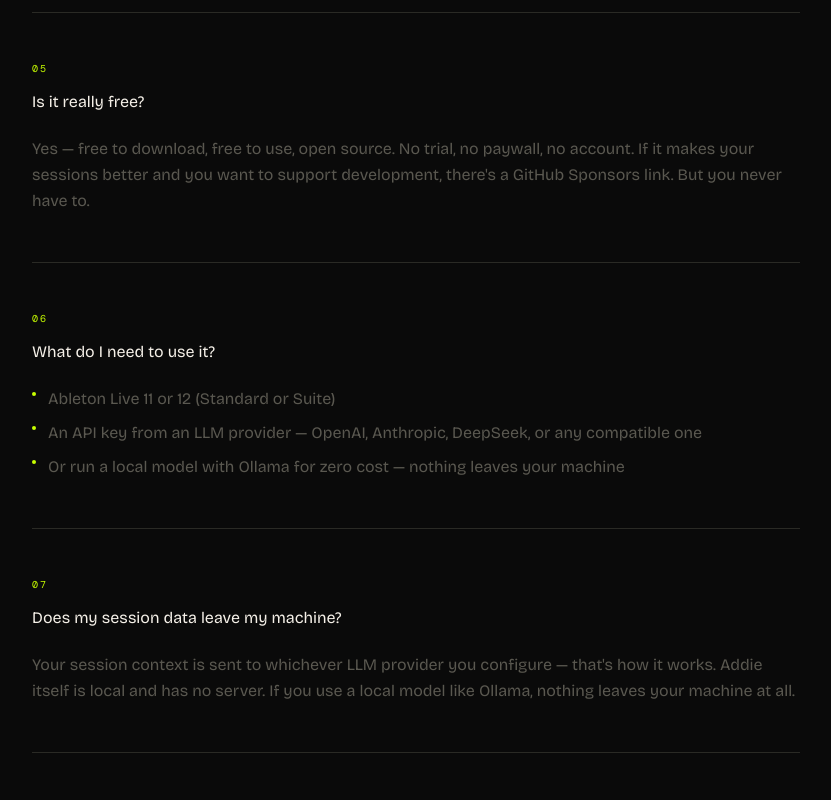
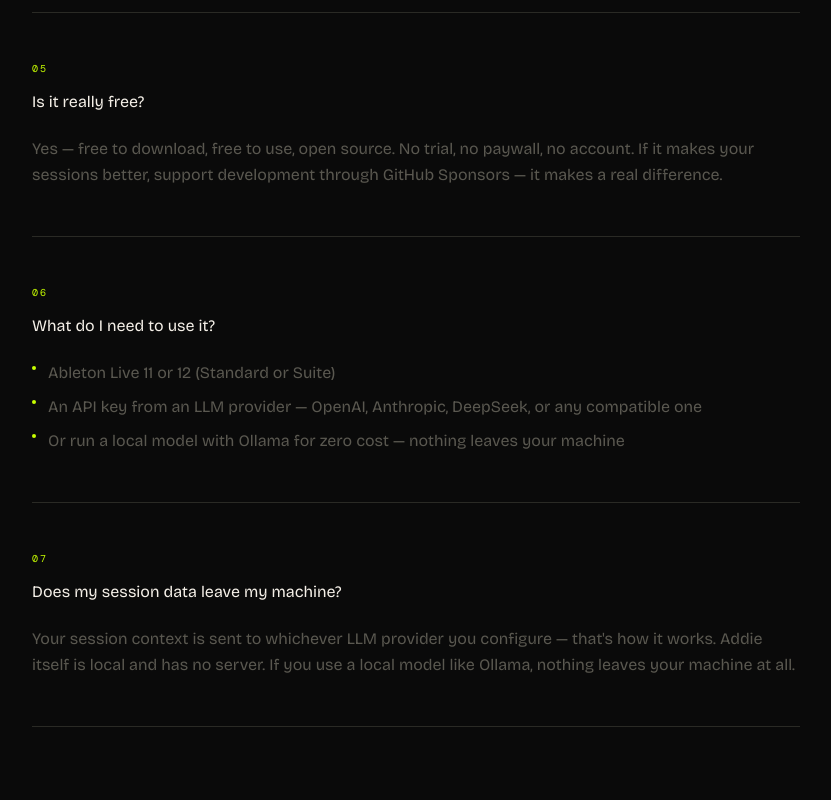
Before and after one commit to amadeodlp/addie-landing, a React (Vite) app: page / in a window 1280 px wide. Shown: the part 2240-3040 px from the top of the page, without its empty margins (64-895 px from the left). Built offline with nearby package versions, Linux system fonts and the light colour scheme; a web font is replaced by a local one.

Commit message:
content: remove 'free forever' framing, open sponsorship ask

```diff
--- a/package.json
+++ b/package.json
@@ -12,7 +12,8 @@
     "lucide-react": "^0.383.0",
     "react": "^18.2.0",
     "react-dom": "^18.2.0",
-    "react-router-dom": "^7.14.2"
+    "react-router-dom": "^7.14.2",
+    "vercel": "^52.0.0"
   },
   "devDependencies": {
     "@types/react": "^18.2.0",
--- a/src/components/organisms/PricingSection.tsx
+++ b/src/components/organisms/PricingSection.tsx
@@ -20,14 +20,14 @@ export const PricingSection = () => {
           <div>
             <MonoLabel color="smoke" className="mb-4 block">Open source</MonoLabel>
             <h2 className="font-sans font-extrabold text-display-lg text-paper leading-tight mb-6">
-              Free. Forever.<br />
-              <span className="text-smoke">No strings.</span>
+              Free to use.<br />
+              <span className="text-smoke">Open source.</span>
             </h2>
             <p className="font-sans text-base text-smoke leading-relaxed mb-4">
               Addie is free to download and use. The full source code is on GitHub — read it, fork it, contribute to it.
             </p>
             <p className="font-sans text-base text-smoke leading-relaxed">
-              If Addie makes your sessions better and you want to keep development going, you can support the project through GitHub Sponsors. One-time or monthly, whatever feels right. Completely optional.
+              If Addie makes your sessions better, consider supporting development through GitHub Sponsors. It keeps the project alive and growing. Every contribution is genuinely appreciated.
             </p>
           </div>
 
--- a/src/components/organisms/QASection.tsx
+++ b/src/components/organisms/QASection.tsx
@@ -39,7 +39,7 @@ const QA_ITEMS: QAItem[] = [
   },
   {
     q: 'Is it really free?',
-    a: 'Yes — free to download, free to use, open source. No trial, no paywall, no account. If it makes your sessions better and you want to support development, there\'s a GitHub Sponsors link. But you never have to.',
+    a: 'Yes — free to download, free to use, open source. No trial, no paywall, no account. If it makes your sessions better, support development through GitHub Sponsors — it makes a real difference.',
   },
   {
     q: 'What do I need to use it?',
```
Also changed, not shown: 1 other file (tests, documents, lock files or other folders).
